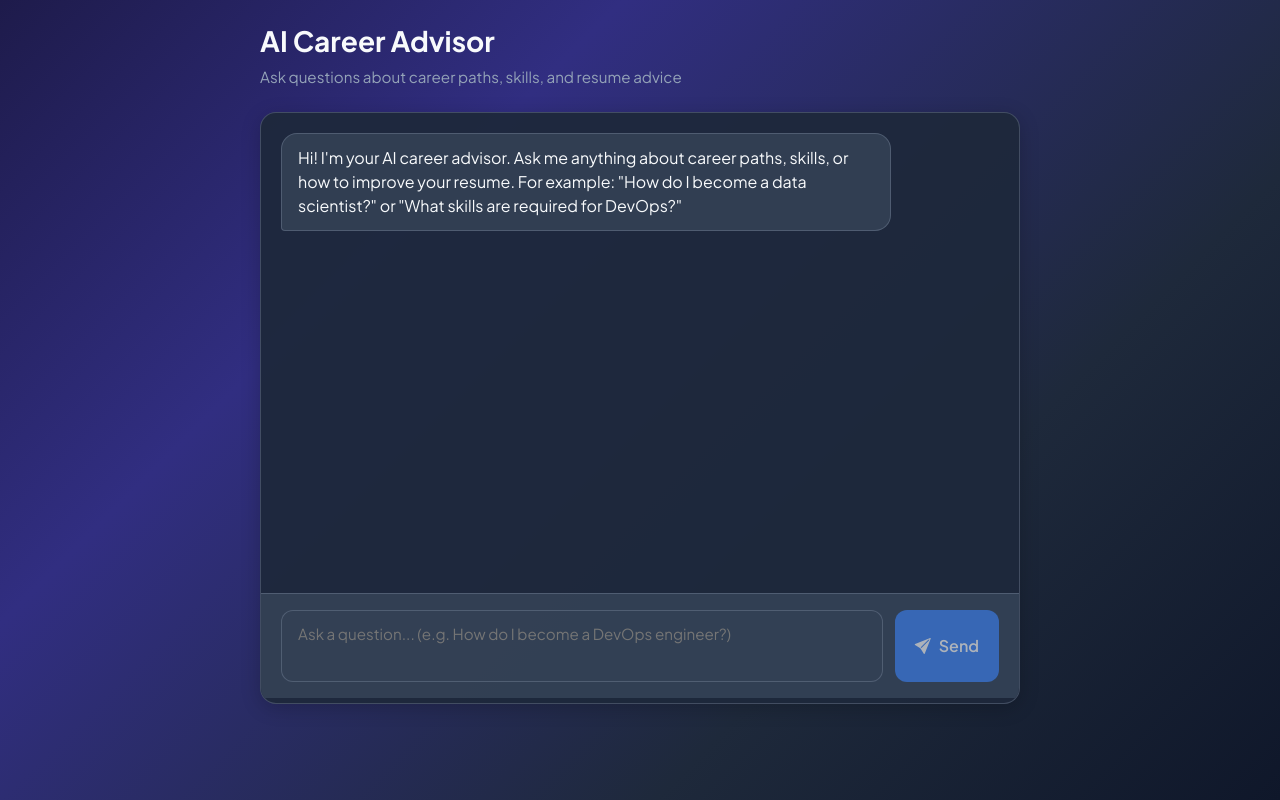
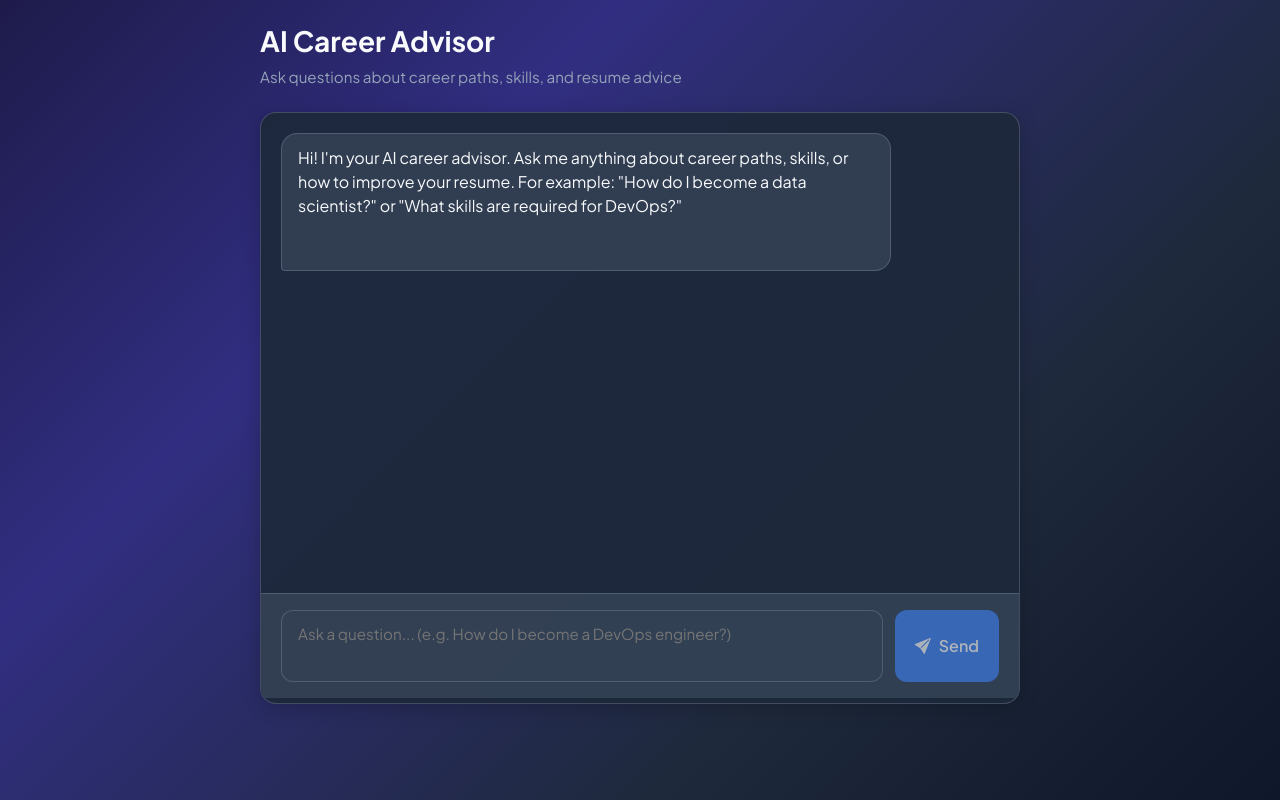
Before and after one commit to adonis0719/AI-RESUME-ANALYZER, an Angular app in the folder frontend/: page /ai-assistant in a window 1280 px wide. Built offline with nearby package versions, Linux system fonts and the light colour scheme.

Commit message:
version 2.3 | AI chatbot Modified

```diff
--- a/frontend/package.json
+++ b/frontend/package.json
@@ -20,6 +20,7 @@
     "@angular/router": "^16.2.0",
     "aos": "^2.3.4",
     "bootstrap": "^5.3.8",
+    "marked": "^17.0.4",
     "rxjs": "~7.8.0",
     "tslib": "^2.3.0",
     "zone.js": "~0.13.0"
--- a/frontend/src/app/ai-assistant/ai-assistant.component.html
+++ b/frontend/src/app/ai-assistant/ai-assistant.component.html
@@ -8,7 +8,7 @@
     <div class="messages-panel" #messagesContainer>
       <div *ngFor="let msg of messages" class="message-row" [class.user]="msg.sender === 'user'" [class.ai]="msg.sender === 'ai'">
         <div class="message-bubble">
-          <span class="message-text">{{ msg.text }}</span>
+          <span class="message-text" [innerHTML]="formatMessage(msg.text)"></span>
         </div>
       </div>
       <div *ngIf="loading" class="message-row ai">
--- a/frontend/src/app/ai-assistant/ai-assistant.component.ts
+++ b/frontend/src/app/ai-assistant/ai-assistant.component.ts
@@ -1,5 +1,6 @@
 import { Component, OnInit, AfterViewChecked, ElementRef, ViewChild } from '@angular/core';
 import { AiChatService } from '../services/ai-chat.service';
+import { marked } from 'marked';
 
 interface ChatMessage {
   sender: 'user' | 'ai';
@@ -68,6 +69,10 @@ export class AiAssistantComponent implements OnInit, AfterViewChecked {
     }
   }
 
+  formatMessage(message: string) {
+    return marked.parse(message);
+  }
+
   private scrollToBottom(): void {
     try {
       const el = this.messagesContainer?.nativeElement;
```
Also changed, not shown: 2 other files (tests, documents, lock files or other folders).
